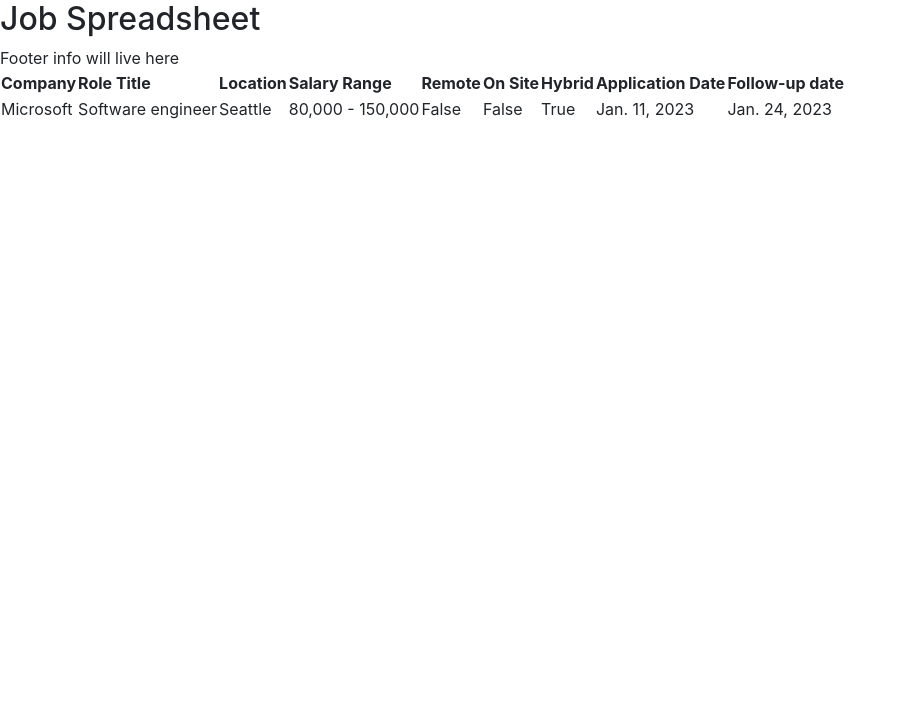
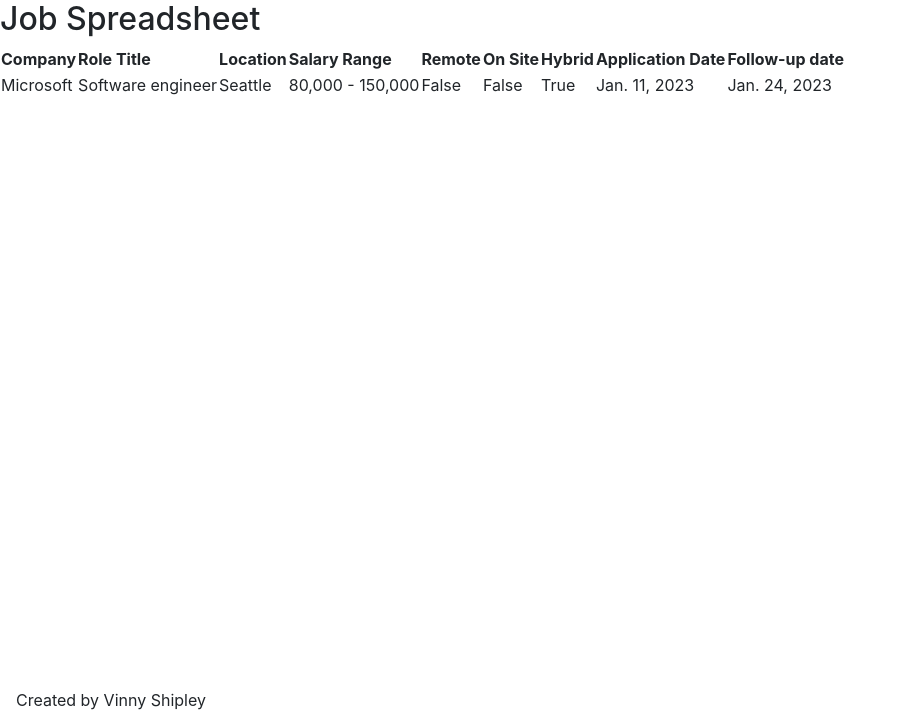
Before and after one commit to VinnyShipley/JobSearchApp, a Django app: page /job/ in a window 1280 px wide. Shown: the part 80-800 px from the top of the page, without its empty margins (0-906 px from the left). Run offline with Django 4.2, Linux system fonts and the light colour scheme; data comes from the database, SQL or seed files in the repository.

Commit message:
footer fixed

```diff
--- a/templates/base.html
+++ b/templates/base.html
@@ -34,10 +34,11 @@
       {% endblock content%}
     <main>
 
-    <footer>
-      Footer info will live here
-    </footer>
-
+    <div class="navbar fixed-bottom">
+      <footer>
+        Created by Vinny Shipley
+      </footer>
+    </div>
     <script src="" async defer></script>
     <script src="https://code.jquery.com/jquery-3.3.1.slim.min.js" integrity="sha384-q8i/X+965DzO0rT7abK41JStQIAqVgRVzpbzo5smXKp4YfRvH+8abtTE1Pi6jizo" crossorigin="anonymous"></script>
     <script src="https://cdn.jsdelivr.net/npm/popper.js@1.14.7/dist/umd/popper.min.js" integrity="sha384-UO2eT0CpHqdSJQ6hJty5KVphtPhzWj9WO1clHTMGa3JDZwrnQq4sF86dIHNDz0W1" crossorigin="anonymous"></script>
```
